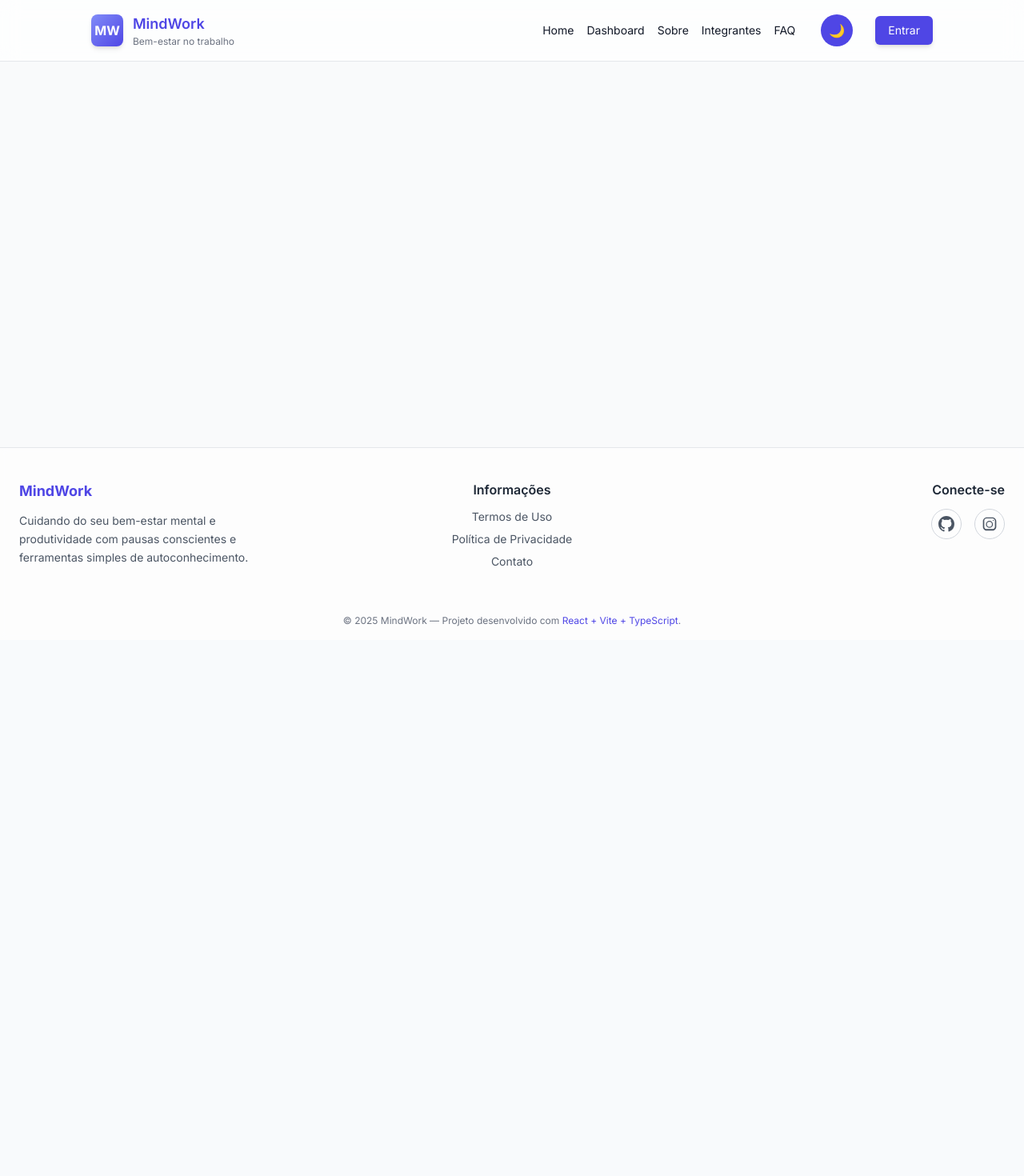
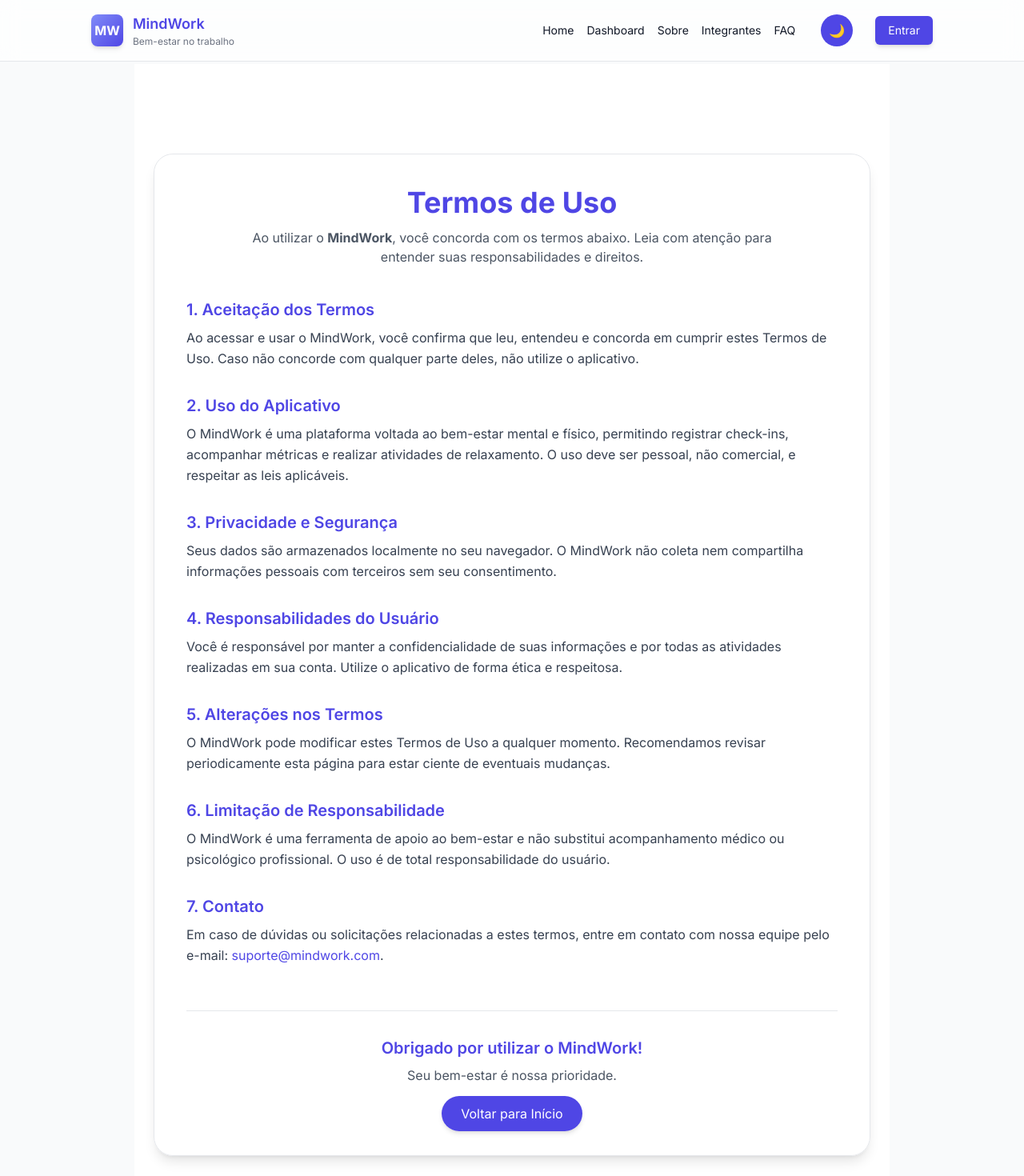
Before and after one commit to 1TDSPG-Projeto-HC/GS---segundo-semestre, a React (Vite) app: page /termos in a window 1280 px wide. Shown: the top 1470 px of the page at 80% size. Before the commit the page ends 800 px from the top, so only its background shows below. Built offline with nearby package versions, Linux system fonts and the light colour scheme; no server answers.

Commit message:
feat(Termos): adiciona página de Termos de Uso com layout responsivo e rotas

```diff
--- a/src/App.tsx
+++ b/src/App.tsx
@@ -15,6 +15,7 @@ import Dicas from "./pages/Dicas";
 import Reflexao from "./pages/Reflexao";
 import PageTransition from "./components/PageTransition";
 import Register from "./pages/Register";
+import Termos from "./pages/Termos";
 
 export default function App() {
   const location = useLocation();
@@ -38,6 +39,7 @@ export default function App() {
             <Route path="/faq" element={<Faq />} />
             <Route path="/login" element={<Login />} />
             <Route path="/register" element={<Register />} />
+            <Route path="/termos" element={<Termos />} />
             <Route path="/respiracao" element={<Respiracao />} />
             <Route path="/reflexao" element={<Reflexao />} />
             <Route path="/integrantes" element={<Integrantes />} />
--- a/src/context/ThemeContext.tsx
+++ b/src/context/ThemeContext.tsx
@@ -13,7 +13,7 @@ export const ThemeProvider: React.FC<{ children: React.ReactNode }> = ({ childre
     try {
       const s = localStorage.getItem('theme') as Theme | null
       if (s) return s
-      // default to system preference
+
       return window.matchMedia && window.matchMedia('(prefers-color-scheme: dark)').matches ? 'dark' : 'light'
     } catch { return 'light' }
   })
--- /dev/null
+++ b/src/pages/Termos.tsx
@@ -0,0 +1,126 @@
+import React from "react";
+import { Link } from "react-router-dom";
+
+export default function Termos() {
+  return (
+    <main className="min-h-screen flex justify-center items-start pt-28 pb-20 px-6 bg-white dark:bg-gray-900 text-gray-900 dark:text-gray-100">
+      <div className="w-full max-w-4xl rounded-3xl shadow-lg border border-gray-200 dark:border-gray-800 p-10 bg-white/80 dark:bg-gray-900/70 backdrop-blur-sm transition-all">
+
+
+        <div className="text-center mb-10">
+          <h1 className="text-3xl md:text-4xl font-bold mb-3 text-indigo-600 dark:text-indigo-300">
+            Termos de Uso
+          </h1>
+          <p className="text-gray-600 dark:text-gray-400 max-w-2xl mx-auto">
+            Ao utilizar o <strong>MindWork</strong>, você concorda com os termos abaixo.
+            Leia com atenção para entender suas responsabilidades e direitos.
+          </p>
+        </div>
+
+
+        <div className="space-y-8 text-gray-700 dark:text-gray-300 leading-relaxed">
+          <section>
+            <h2 className="text-xl font-semibold text-indigo-600 dark:text-indigo-300 mb-2">
+              1. Aceitação dos Termos
+            </h2>
+            <p>
+              Ao acessar e usar o MindWork, você confirma que leu, entendeu e
+              concorda em cumprir estes Termos de Uso. Caso não concorde com
+              qualquer parte deles, não utilize o aplicativo.
+            </p>
+          </section>
+
+          <section>
+            <h2 className="text-xl font-semibold text-indigo-600 dark:text-indigo-300 mb-2">
+              2. Uso do Aplicativo
+            </h2>
+            <p>
+              O MindWork é uma plataforma voltada ao bem-estar mental e físico,
+              permitindo registrar check-ins, acompanhar métricas e realizar
+              atividades de relaxamento. O uso deve ser pessoal, não comercial,
+              e respeitar as leis aplicáveis.
+            </p>
+          </section>
+
+          <section>
+            <h2 className="text-xl font-semibold text-indigo-600 dark:text-indigo-300 mb-2">
+              3. Privacidade e Segurança
+            </h2>
+            <p>
+              Seus dados são armazenados localmente no seu navegador. O
+              MindWork não coleta nem compartilha informações pessoais com
+              terceiros sem seu consentimento.
+            </p>
+          </section>
+
+          <section>
+            <h2 className="text-xl font-semibold text-indigo-600 dark:text-indigo-300 mb-2">
+              4. Responsabilidades do Usuário
+            </h2>
+            <p>
+              Você é responsável por manter a confidencialidade de suas
+              informações e por todas as atividades realizadas em sua conta.
+              Utilize o aplicativo de forma ética e respeitosa.
+            </p>
+          </section>
+
+          <section>
+            <h2 className="text-xl font-semibold text-indigo-600 dark:text-indigo-300 mb-2">
+              5. Alterações nos Termos
+            </h2>
+            <p>
+              O MindWork pode modificar estes Termos de Uso a qualquer momento.
+              Recomendamos revisar periodicamente esta página para estar ciente
+              de eventuais mudanças.
+            </p>
+          </section>
+
+          <section>
+            <h2 className="text-xl font-semibold text-indigo-600 dark:text-indigo-300 mb-2">
+              6. Limitação de Responsabilidade
+            </h2>
+            <p>
+              O MindWork é uma ferramenta de apoio ao bem-estar e não substitui
+              acompanhamento médico ou psicológico profissional. O uso é de
+              total responsabilidade do usuário.
+            </p>
+          </section>
+
+          <section>
+            <h2 className="text-xl font-semibold text-indigo-600 dark:text-indigo-300 mb-2">
+              7. Contato
+            </h2>
+            <p>
+              Em caso de dúvidas ou solicitações relacionadas a estes termos,
+              entre em contato com nossa equipe pelo e-mail:{" "}
+              <a
+                href="mailto:suporte@mindwork.com"
+                className="text-indigo-600 dark:text-indigo-400 hover:underline"
+              >
+                suporte@mindwork.com
+              </a>
+              .
+            </p>
+          </section>
+        </div>
+
+
+        <div className="text-center mt-14 border-t border-gray-200 dark:border-gray-700 pt-8">
+          <h2 className="text-xl font-semibold mb-2 text-indigo-600 dark:text-indigo-300">
+            Obrigado por utilizar o MindWork!
+          </h2>
+          <p className="text-gray-600 dark:text-gray-400 mb-6">
+            Seu bem-estar é nossa prioridade.
+          </p>
+
+          <Link
+            to="/"
+            className="px-6 py-3 rounded-full bg-indigo-600 hover:bg-indigo-700 text-white font-medium transition-all shadow-md hover:shadow-lg"
+          >
+            Voltar para Início
+          </Link>
+        </div>
+      </div>
+    </main>
+  );
+}
```
Also changed, not shown: src/components/Header.tsx (+4 -4 lines), src/components/PageTransition.tsx (+0 -7 lines).
